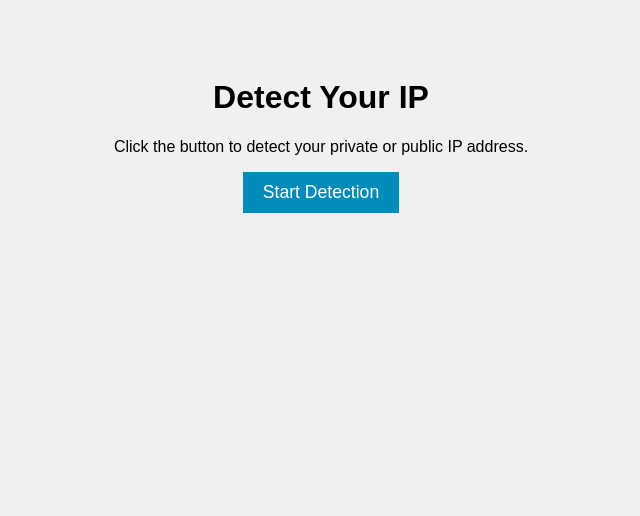
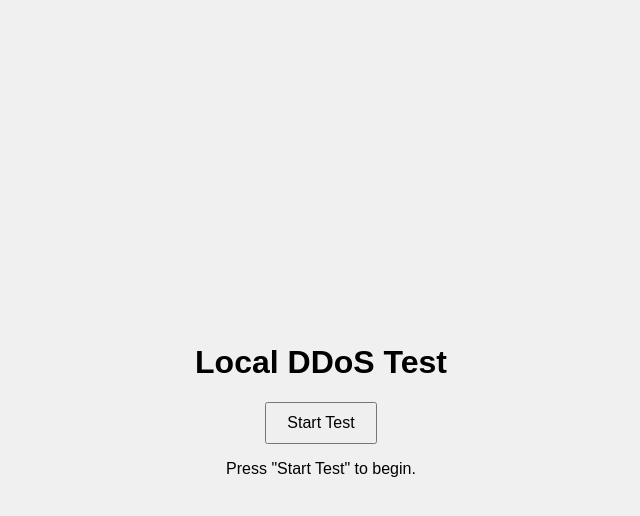
Before and after one commit to KomaVR/lifesaver, a website: page index.html in a window 1280 px wide. Shown: the whole page, without its empty margins (319-959 px from the left). Drawn offline with Linux system fonts and the light colour scheme.

Commit message:
Update index.html

```diff
--- a/index.html
+++ b/index.html
@@ -3,54 +3,84 @@
 <head>
     <meta charset="UTF-8">
     <meta name="viewport" content="width=device-width, initial-scale=1.0">
-    <title>IP Detection</title>
+    <title>Local DDoS Test</title>
     <style>
         body {
             font-family: Arial, sans-serif;
+            display: flex;
+            flex-direction: column;
+            align-items: center;
+            justify-content: center;
+            height: 100vh;
             background-color: #f0f0f0;
-            text-align: center;
-            padding: 50px;
-        }
-        #status {
-            font-size: 1.5rem;
-            margin-top: 20px;
-            color: #333;
         }
         button {
             padding: 10px 20px;
-            background-color: #008CBA;
-            color: white;
-            border: none;
+            font-size: 16px;
             cursor: pointer;
-            font-size: 1.1rem;
-        }
-        button:hover {
-            background-color: #007b99;
         }
     </style>
 </head>
 <body>
-
-    <h1>Detect Your IP</h1>
-    <p>Click the button to detect your private or public IP address.</p>
-    <button onclick="getPrivateIP()">Start Detection</button>
-
-    <div id="status"></div>
+    <h1>Local DDoS Test</h1>
+    <button onclick="startDDoSTest()">Start Test</button>
+    <p id="status">Press "Start Test" to begin.</p>
 
     <script>
-        async function getPrivateIP() {
+        let connections = [];
+        const duration = 120000; // 2 minutes in milliseconds
+        let targetIP = '';
+
+        async function getPublicIP() {
             try {
-                // Fetch the private or public IP from the server
-                const response = await fetch('http://localhost:3000/private-ip');
+                // Fetch the public IP address of the client
+                const response = await fetch('https://api.ipify.org?format=json');
                 const data = await response.json();
-                const ip = data.ip;
-                document.getElementById('status').textContent = `Detected IP: ${ip}`;
+                targetIP = `ws://${data.ip}:8080`; // WebSocket server IP (your VM's IP, and port 8080)
+                document.getElementById('status').textContent = `Detected IP: ${data.ip}`;
             } catch (error) {
                 console.error("Error fetching IP:", error);
                 document.getElementById('status').textContent = "Could not detect IP";
             }
         }
+
+        async function startDDoSTest() {
+            await getPublicIP();
+            if (!targetIP) return;
+
+            const confirmStart = confirm("Are you sure you want to test your security by simulating a self-DDoS?");
+            if (!confirmStart) return;
+
+            const endTime = Date.now() + duration;
+            const statusElement = document.getElementById("status");
+
+            statusElement.textContent = "Test in progress...";
+
+            const interval = setInterval(() => {
+                if (Date.now() >= endTime) {
+                    clearInterval(interval);
+                    closeConnections();
+                    statusElement.textContent = `Test completed. Total connections attempted: ${connections.length}`;
+                    return;
+                }
+
+                try {
+                    const ws = new WebSocket(targetIP);
+                    ws.onopen = () => connections.push(ws);
+                    ws.onerror = () => {}; // Ignore errors, they are expected in stress tests
+                } catch (error) {
+                    console.error("Connection error:", error);
+                }
+            }, 50); // Adjust interval to control request frequency
+        }
+
+        function closeConnections() {
+            connections.forEach(ws => {
+                if (ws.readyState === WebSocket.OPEN) {
+                    ws.close();
+                }
+            });
+        }
     </script>
-
 </body>
 </html>
```
